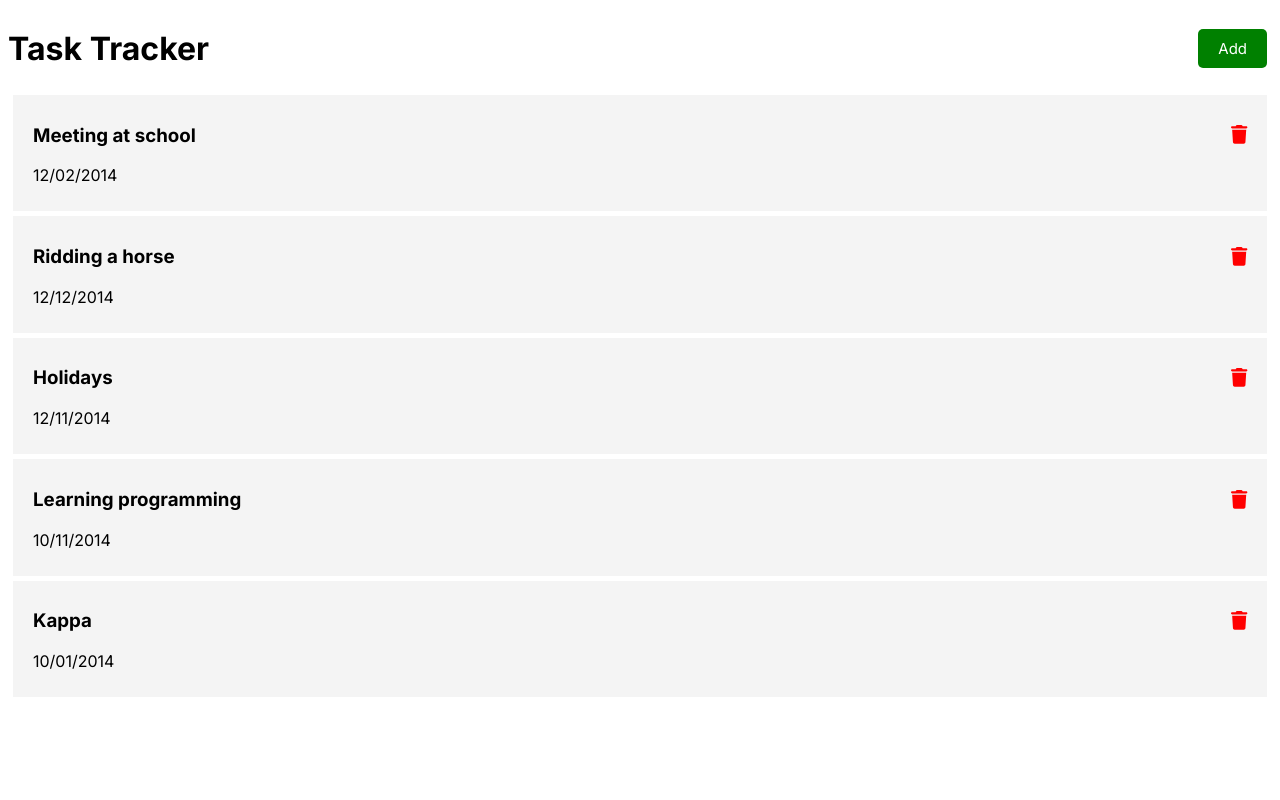
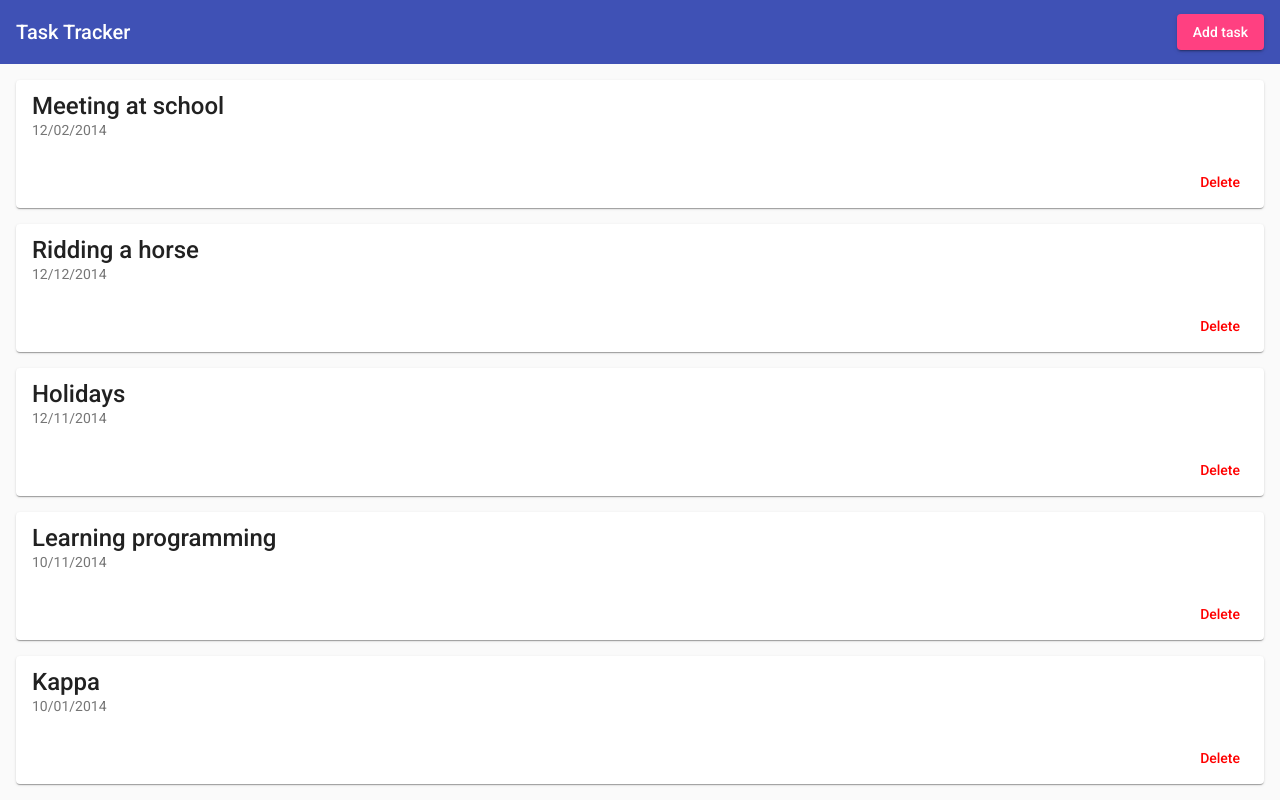
Before and after one commit to KacpiDrewniak/AngularLearning, an Angular app: page / in a window 1280 px wide. Built offline with nearby package versions, Linux system fonts and the light colour scheme.

Commit message:
Install library, restyle

```diff
--- a/package.json
+++ b/package.json
@@ -11,10 +11,12 @@
   "private": true,
   "dependencies": {
     "@angular/animations": "^14.0.0",
+    "@angular/cdk": "~14.0.2",
     "@angular/common": "^14.0.0",
     "@angular/compiler": "^14.0.0",
     "@angular/core": "^14.0.0",
     "@angular/forms": "^14.0.0",
+    "@angular/material": "~14.0.2",
     "@angular/platform-browser": "^14.0.0",
     "@angular/platform-browser-dynamic": "^14.0.0",
     "@angular/router": "^14.0.0",
--- a/src/app/components/header/header.component.html
+++ b/src/app/components/header/header.component.html
@@ -1,8 +1,9 @@
-<header class="header">
-  <h1>{{ title }}</h1>
-  <app-button
-    color="green"
-    text="Add"
-    (btnClick)="toggleAddTask()"
-  ></app-button>
-</header>
+<mat-toolbar color="primary">
+  <mat-toolbar-row>
+    <span>{{title}}</span>
+    <span class="spacer"></span>
+    <button (click)="toggleAddTask()" mat-raised-button color="accent">
+      Add task
+    </button>
+  </mat-toolbar-row>
+</mat-toolbar>
--- a/src/app/components/header/header.component.scss
+++ b/src/app/components/header/header.component.scss
@@ -1,5 +1,3 @@
-.header{
-  display: flex;
-  justify-content: space-between;
-  align-items: center;
+.spacer {
+  flex: 1 1 auto;
 }
--- a/src/app/components/task-item/task-item.component.html
+++ b/src/app/components/task-item/task-item.component.html
@@ -1,7 +1,7 @@
-<div [ngClass]="{reminder: task.reminder }" (click)="onToggleReminder(task)" class="task">
-  <h3>
-    {{ task.text }}
-    <fa-icon (click)="onDelete(task)" [ngStyle]="{ color: 'red' }" [icon]="faTrash"></fa-icon>
-  </h3>
-  <p>{{ task.day }}</p>
-</div>
+<mat-card [ngClass]="{reminder: task.reminder }" (click)="onToggleReminder(task)" class="task-item">
+  <mat-card-title>{{ task.text }}</mat-card-title>
+  <mat-card-subtitle>{{task.day}}</mat-card-subtitle>
+  <mat-card-actions align="end">
+    <button (click)="onDelete(task)" [ngStyle]="{ color: 'red' }" mat-button>Delete</button>
+  </mat-card-actions>
+</mat-card>
--- a/src/app/components/task-item/task-item.component.scss
+++ b/src/app/components/task-item/task-item.component.scss
@@ -1,16 +1,3 @@
-.task {
-  background: #f4f4f4;
-  margin: 5px;
-  padding: 10px 20px;
-  cursor: pointer;
+.task-item{
+  margin: 1rem;
 }
-
-.task.reminder {
-  border-left: 5px solid green;
-}
-
-.task h3 {
-  display: flex;
-  align-items: center;
-  justify-content: space-between;
-}
--- a/src/app/components/tasks/tasks.component.ts
+++ b/src/app/components/tasks/tasks.component.ts
@@ -12,9 +12,7 @@ export class TasksComponent implements OnInit {
 
   constructor(private taskService: TaskService) {}
 
-  ngOnInit(): void {
-
-  }
+  ngOnInit(): void {}
 
   toggleReminder(task: Task) {
     task.reminder = !task.reminder;
--- a/src/index.html
+++ b/src/index.html
@@ -6,8 +6,11 @@
   <base href="/">
   <meta name="viewport" content="width=device-width, initial-scale=1">
   <link rel="icon" type="image/x-icon" href="favicon.ico">
+  <link rel="preconnect" href="https://fonts.gstatic.com">
+  <link href="https://fonts.googleapis.com/css2?family=Roboto:wght@300;400;500&display=swap" rel="stylesheet">
+  <link href="https://fonts.googleapis.com/icon?family=Material+Icons" rel="stylesheet">
 </head>
-<body>
+<body class="mat-typography">
   <app-root></app-root>
 </body>
 </html>
--- a/src/styles.scss
+++ b/src/styles.scss
@@ -1,55 +1,11 @@
-@import url("https://fonts.googleapis.com/css2?family=Inter:wght@400;500;600;700&display=swap");
+@import "@angular/material/prebuilt-themes/indigo-pink.css";
 
-* {
-  font-family: "Inter", sans-serif;
+html,
+body {
+  height: 100%;
 }
-
-.btn {
-  display: inline-block;
-  background: #000;
-  color: #fff;
-  border: none;
-  padding: 10px 20px;
-  margin: 5px;
-  border-radius: 5px;
-  cursor: pointer;
-  text-decoration: none;
-  font-size: 15px;
-  font-family: inherit;
+body {
+  background: rgb(250, 250, 250);
+  margin: 0;
+  font-family: Roboto, "Helvetica Neue", sans-serif;
 }
-.btn:focus {
-  outline: none;
-}
-.btn:active {
-  transform: scale(0.98);
-}
-
-.form-control {
-  margin: 20px 0;
-}
-
-.form-control label {
-  display: block;
-}
-
-.form-control input {
-  height: 40px;
-  margin: 5px;
-  padding: 3px 7px;
-  font-size: 17px;
-}
-
-.form-control-check {
-  display: flex;
-  align-items: center;
-  justify-content: space-between;
-}
-
-.form-control-check label {
-  flex: 1;
-}
-
-.form-control-check input {
-  flex: 2;
-  height: 20px;
-}
```
Also changed, not shown: src/app/app.module.ts (+15 -1 lines), src/app/app.component.html (line endings or trailing spaces), src/app/components/tasks/tasks.component.html (line endings or trailing spaces), 1 other file (tests, documents, lock files or other folders).
